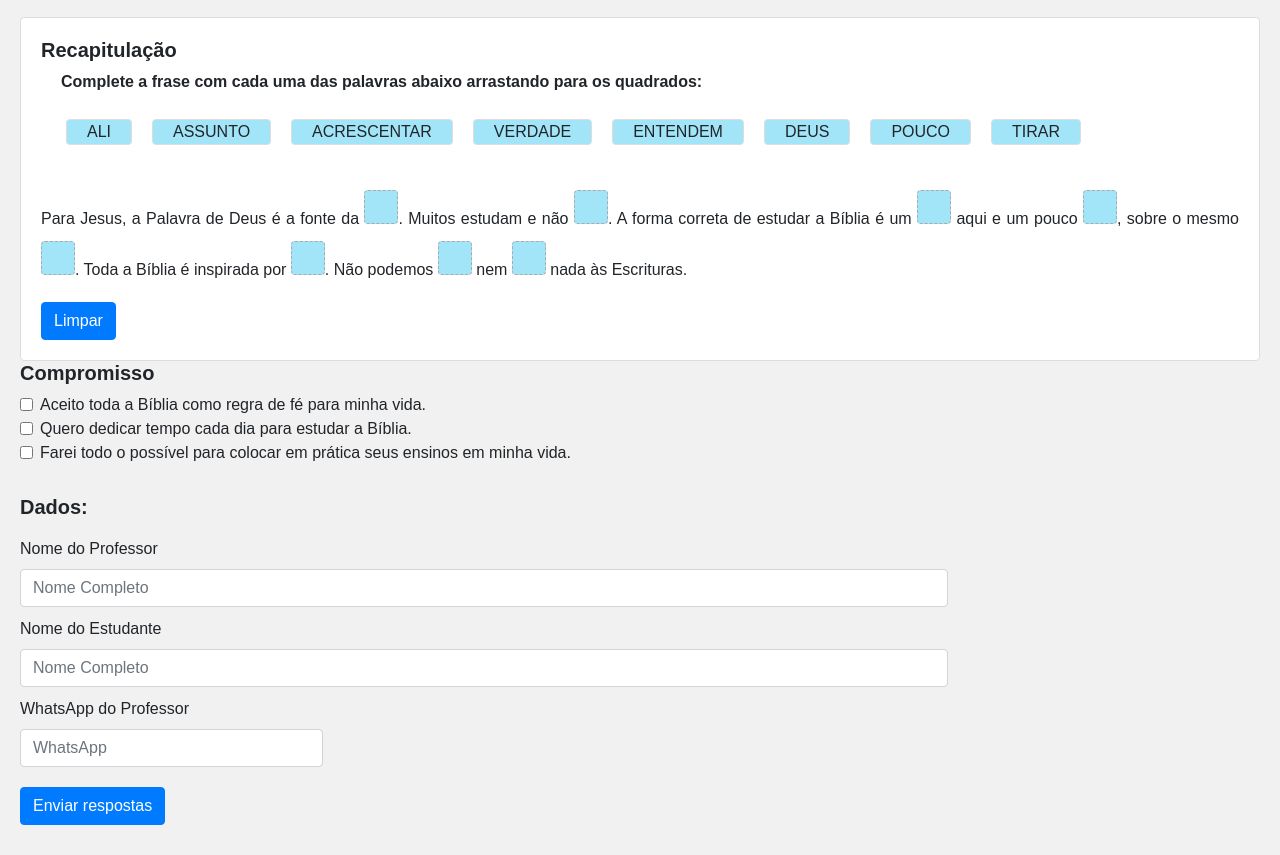
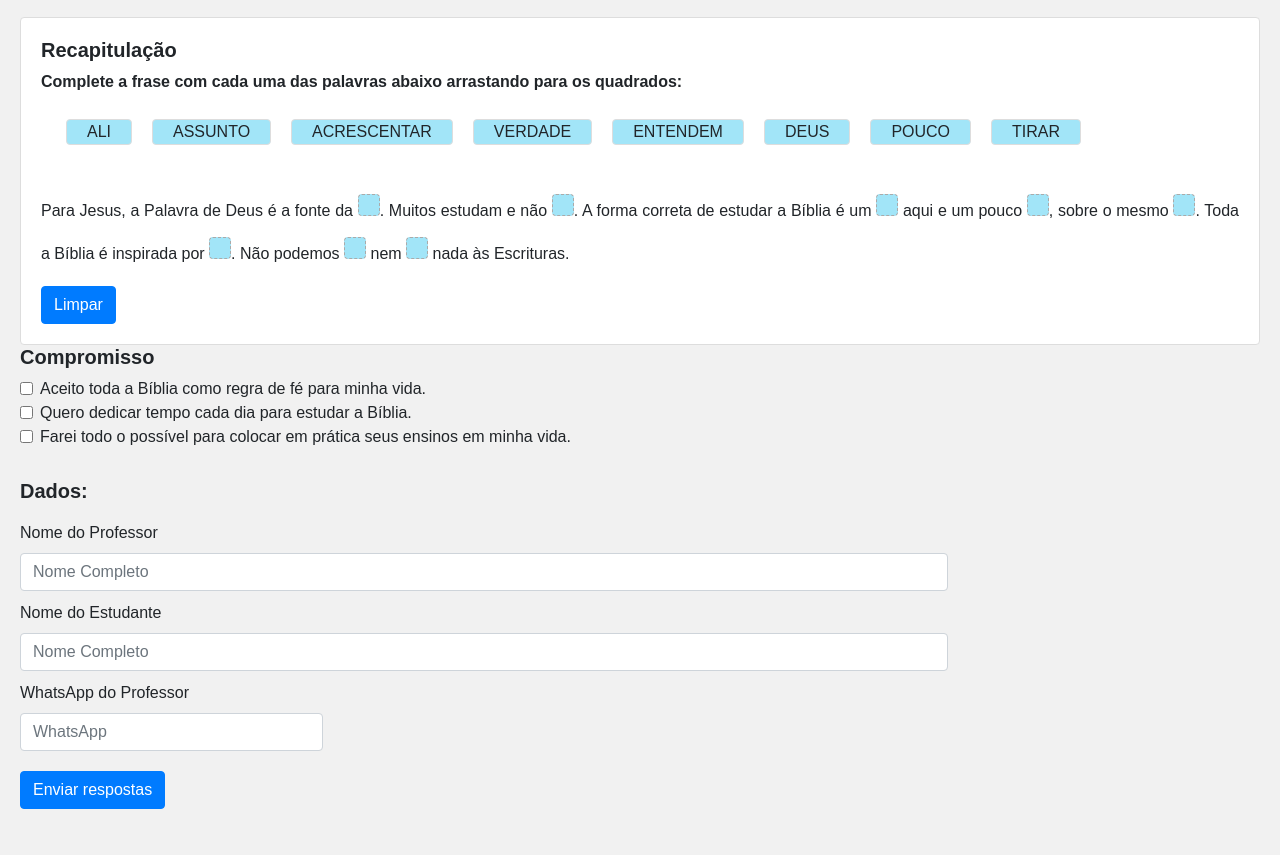
Before and after one commit to Otaviano07/Estudos, a plain HTML site: page ouvindo-a-voz-de-deus/a-biblia-sagrada/index.html in a window 1280 px wide. Shown: the part 3347-4202 px from the top of the page. Drawn offline with nearby package versions, Linux system fonts and the light colour scheme.

Commit message:
Atualização de drop-area

```diff
--- a/ouvindo-a-voz-de-deus/a-biblia-sagrada/index.html
+++ b/ouvindo-a-voz-de-deus/a-biblia-sagrada/index.html
@@ -107,8 +107,8 @@
             border: 1px dashed #aaa;
             background-color: #a2e5f8;
             border-radius: 4px;
-            padding: 16px;
-            margin-top: 10px;
+            padding: 10px;
+            margin-top: 14px;
             max-width: 400px;
             word-wrap: break-word;
             display: inline-block;
@@ -831,7 +831,7 @@
     <div class="recap">
         <h5><strong>Recapitulação</strong></h5>
         <div>
-            <p style="margin-left: 20px"><strong>Complete a frase com cada uma das palavras abaixo arrastando para os
+            <p><strong>Complete a frase com cada uma das palavras abaixo arrastando para os
                     quadrados:</strong></p>
         </div>
         <div class="flex-row">
```
